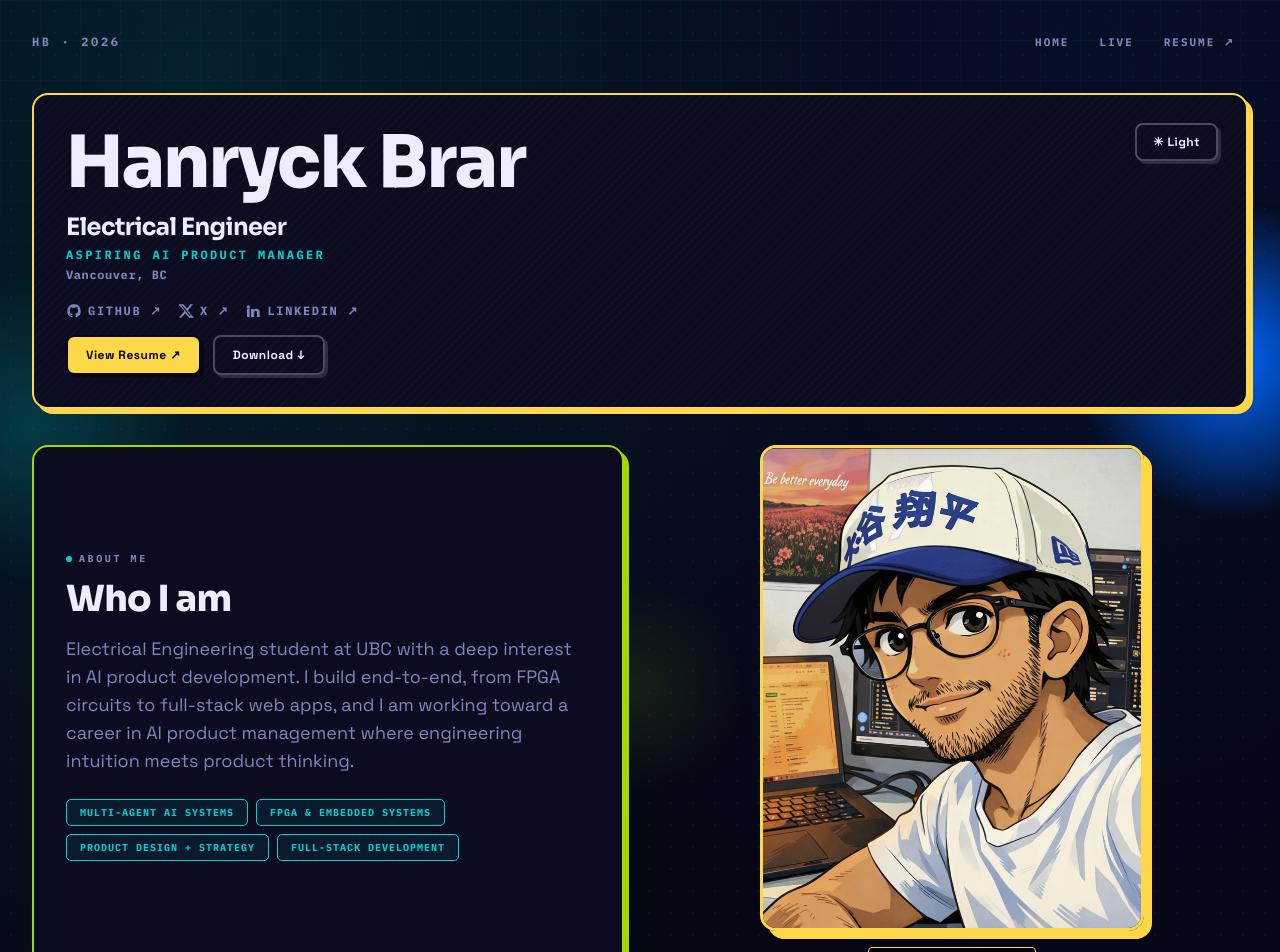
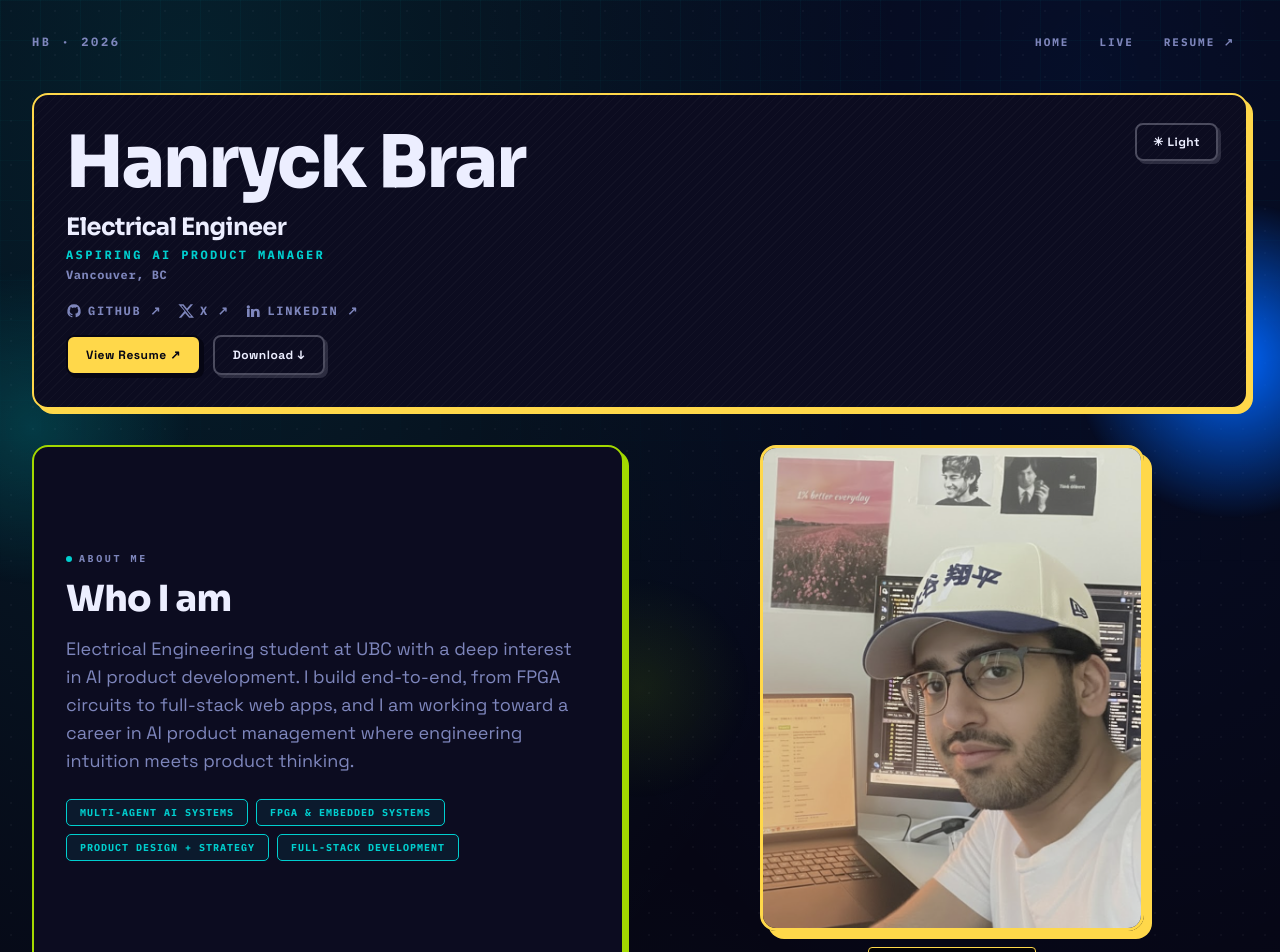
Before and after one commit to Hanbrar/Personal_Website, a React (Vite) app: page / in a window 1280 px wide. Shown: the top 952 px of the page. Built offline with nearby package versions, Linux system fonts and the light colour scheme.

Commit message:
Update profile picture to offical.png

```diff
--- a/src/App.jsx
+++ b/src/App.jsx
@@ -175,7 +175,7 @@ function Home({ darkMode, setDarkMode }) {
           <div className="flex flex-col items-center justify-center gap-4">
             <div className="profile-frame w-full max-w-sm">
               <img
-                src="/image.png"
+                src="/offical.png"
                 alt={`Portrait of ${profileContent.name}`}
                 className="h-[26rem] w-full object-cover md:h-[30rem]"
               />
```
Also changed, not shown: public/offical.png (added).
